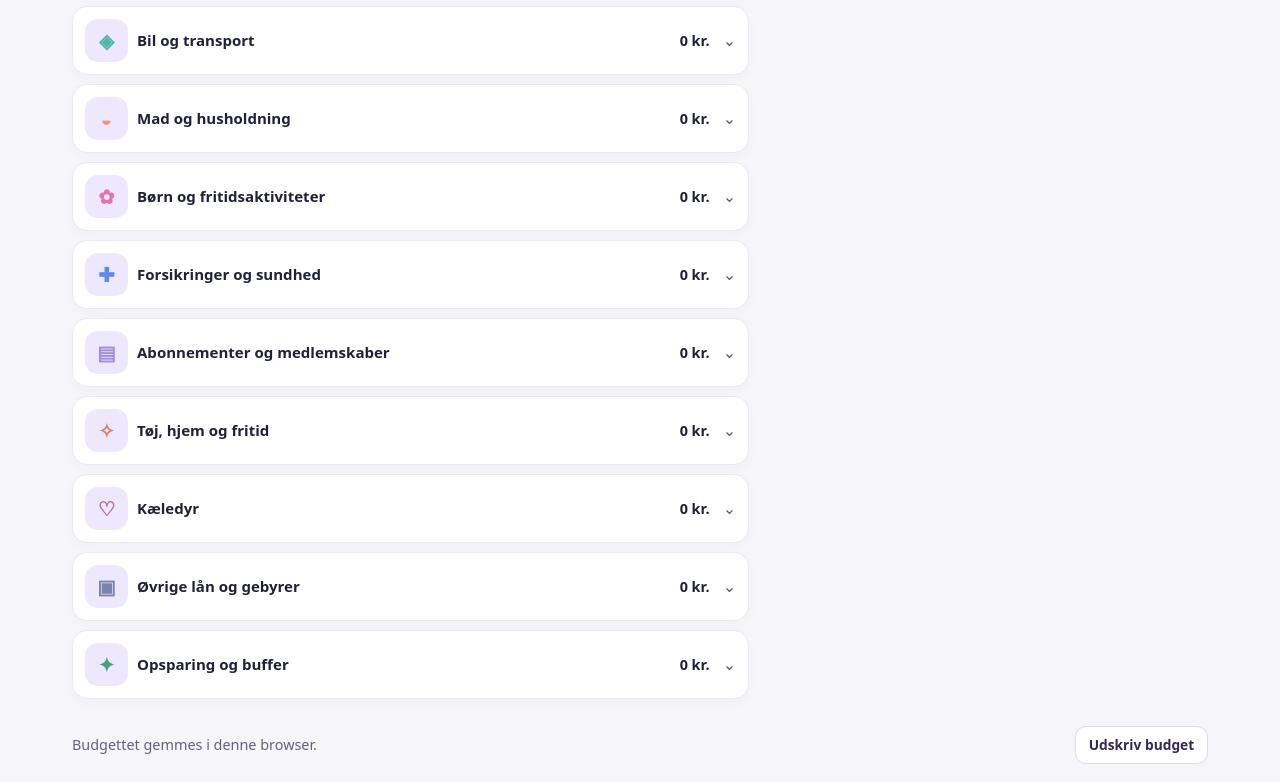
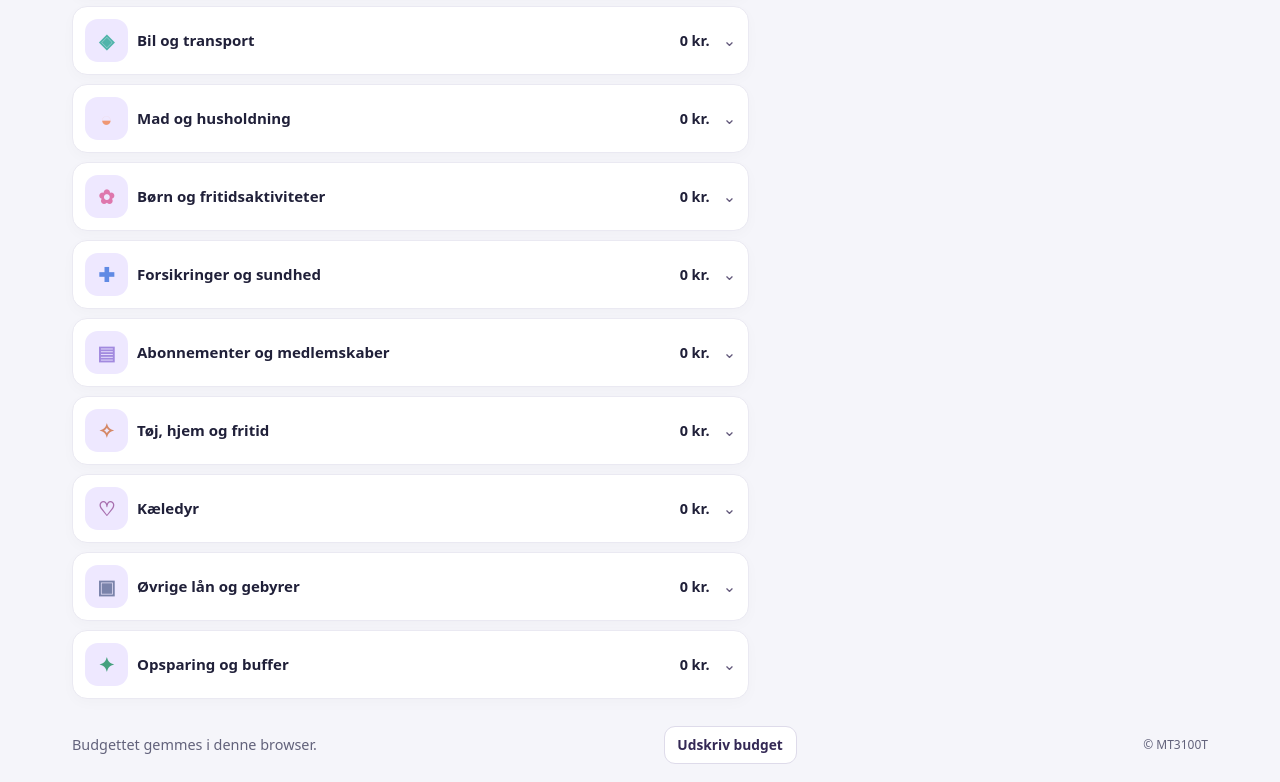
Before and after one commit to MT3100T/budgetplan, a plain HTML site: page index.html in a window 1280 px wide. Shown: the part 1195-1977 px from the top of the page. Drawn offline with Linux system fonts and the light colour scheme.

Commit message:
Credit MT3100T in the site footer

```diff
--- a/index.html
+++ b/index.html
@@ -29,6 +29,6 @@
 <div id="legend"></div>
 </aside>
 </div>
-<footer><span id="save-status">Budgettet gemmes i denne browser.</span><button id="print">Udskriv budget</button></footer>
+<footer><span id="save-status">Budgettet gemmes i denne browser.</span><button id="print">Udskriv budget</button><small>© MT3100T</small></footer>
 </main>
 </body></html>
```
